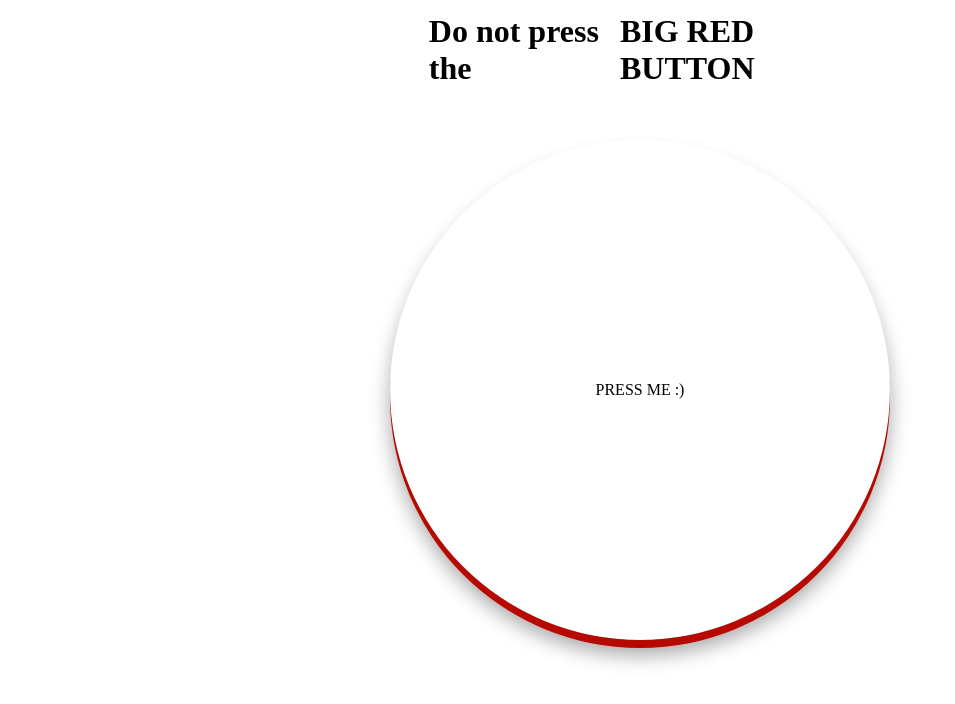
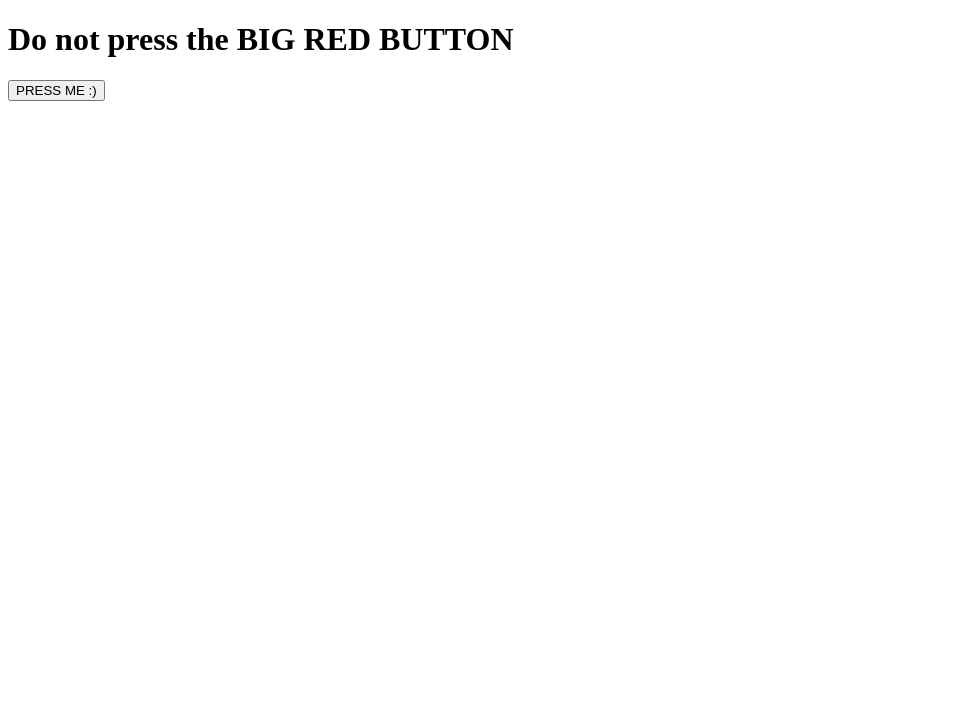
Before and after one commit to github-nua-cc/interchange24-intro-webdev, a plain HTML site: page red_button.html in a window 1280 px wide. Shown: the whole page, without its empty margins (0-955 px from the left). Drawn offline with Linux system fonts and the light colour scheme; a web font is replaced by a local one.

Commit message:
starting code

```diff
--- a/style/base.css
+++ /dev/null
@@ -1,13 +0,0 @@
-/* body defaults */
-body {
-  /* overflow: hidden; */
-}
-
-/* buttons default */
-button {
-  /* reset style */
-  all: unset;
-
-  /* change cursor on hover */
-  cursor: pointer;
-}
--- a/style/alignment.css
+++ b/style/classes/flexbox.css
@@ -1,8 +1,3 @@
-/* buttons default */
-button {
-  text-align: center;
-}
-
 /* vertical flexbox - displayed in a column */
 .vertical-flexbox {
   display: flex;
--- /dev/null
+++ b/style/classes/title.css
@@ -0,0 +1,19 @@
+/* title div */
+.title-container {
+  /* margin / padding */
+  padding: 10px;
+  margin-bottom: 5vh;
+
+  /* size */
+  width: 100vw;
+  height: 10vh;
+
+  /* background color */
+  background-color: aquamarine;
+}
+
+/* title element */
+.title-element {
+  /* size */
+  width: 33vw;
+}
--- a/style/color.css
+++ /dev/null
@@ -1,29 +0,0 @@
-body {
-  /* background-color: beige; */
-}
-
-button {
-  /* background-color: aquamarine; */
-  /* color: coral; */
-}
-
-button:hover {
-  /* background-color: beige; */
-}
-
-.container {
-  /* background-color: coral; */
-}
-
-.title-container {
-  /* background-color: aquamarine; */
-}
-
-.red-text {
-  /* color: red; */
-}
-
-#big-red-button {
-  /* background-color: red; */
-  /* color: white; */
-}
--- /dev/null
+++ b/style/elements/body.css
@@ -0,0 +1,17 @@
+* {
+  /* margin / padding */
+  margin: 0;
+  padding: 0;
+}
+
+/* body defaults */
+body {
+  /* background color */
+  /* background-color: beige; */
+
+  /* remove scroll bar */
+  /* overflow: hidden; */
+
+  /* font */
+  /* font-family: fantasy; */
+}
--- /dev/null
+++ b/style/elements/button.css
@@ -0,0 +1,34 @@
+/* buttons default */
+button {
+  /* reset style */
+  /* all: unset; */
+
+  /* change cursor on hover */
+  /* cursor: pointer; */
+
+  /* align text to centre */
+  /* text-align: center; */
+
+  /* color */
+  /* background-color: aquamarine; */
+  /* color: coral; */
+
+  /* font */
+  /* font-family: monospace; */
+
+  /* size */
+  /* height: 30px; */
+  /* width: 140px; */
+
+  /* margin / padding */
+  /* margin: 10px; */
+  /* padding: 5px; */
+
+  /* border */
+  /* border-radius: 5px; */
+}
+
+/* hover */
+button:hover {
+  background-color: beige;
+}
--- a/style/font.css
+++ /dev/null
@@ -1,11 +0,0 @@
-body {
-  /* font-family: fantasy; */
-}
-
-button {
-  /* font-family: monospace; */
-}
-
-#big-red-button {
-  /* font-size: 80px; */
-}
--- a/style/shape.css
+++ /dev/null
@@ -1,63 +0,0 @@
-/* all elements */
-* {
-  /* margin / padding */
-  margin: 0;
-  padding: 0;
-}
-
-/* buttons default */
-button {
-  /* size */
-  /* height: 30px; */
-  /* width: 140px; */
-
-  /* margin / padding */
-  /* margin: 10px; */
-  /* padding: 5px; */
-
-  /* border */
-  /* border-radius: 5px; */
-}
-
-/* title div */
-.title-container {
-  /* margin / padding */
-  padding: 10px;
-  margin-bottom: 5vh;
-
-  /* size */
-  width: 100vw;
-  height: 10vh;
-}
-
-/* title element */
-.title-element {
-  /* size */
-  width: 33vw;
-}
-
-/* interaction div */
-.container {
-  /* size */
-  width: 50vw;
-  height: 60vh;
-}
-
-.container img {
-  /* size */
-  height: 60%;
-  width: auto;
-}
-
-#big-red-button {
-  /* size */
-  height: 500px;
-  width: 500px;
-
-  /* border */
-  border-radius: 50%;
-
-  /* shadow */
-  box-shadow: 0 8px 0 rgb(183,9,0),
-    0 15px 20px rgba(0,0,0,.35);
-}
```
Also changed, not shown: index.html (+5 -6 lines), style/classes/container.css (added, +15 -0 lines).
